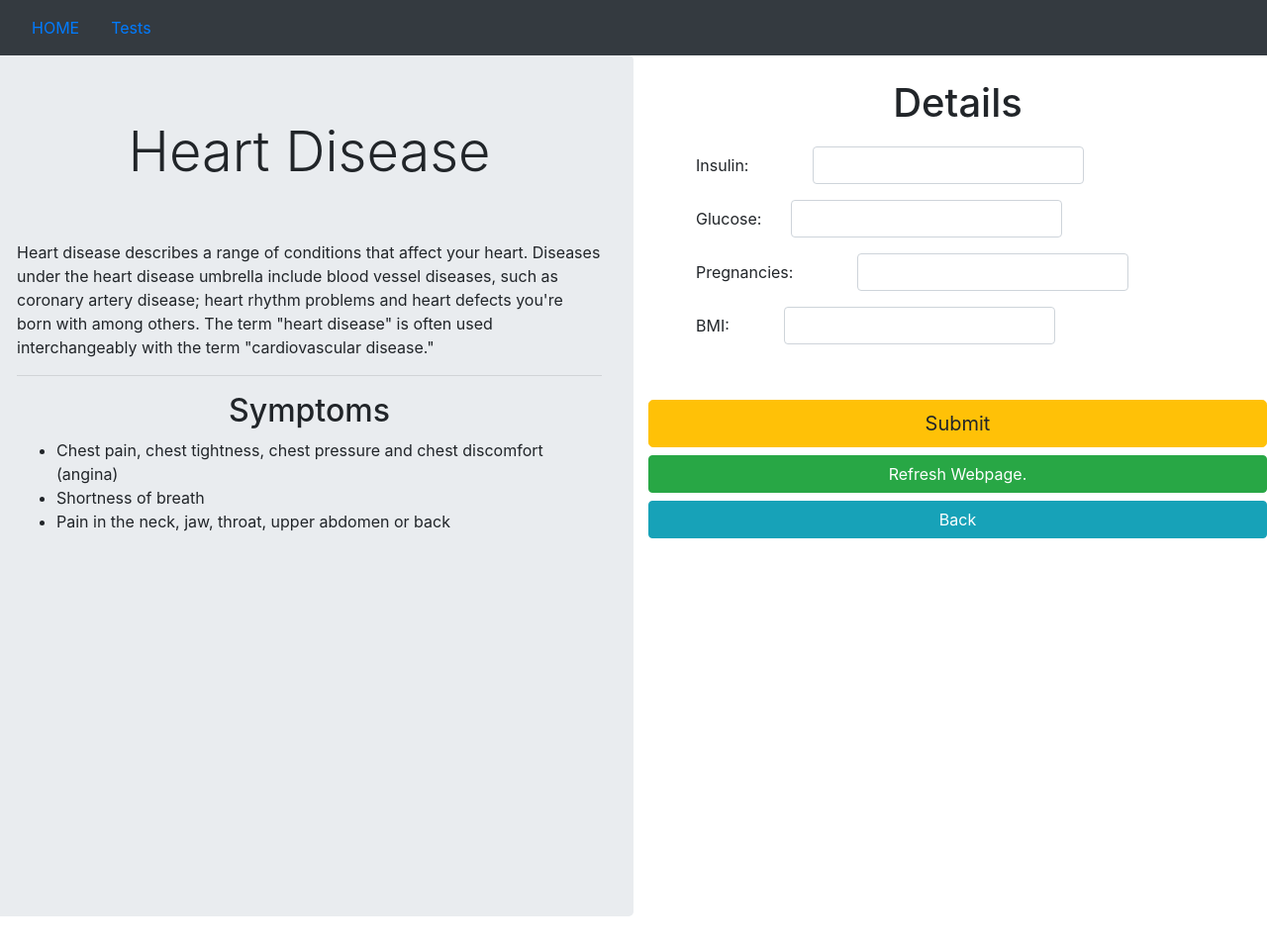
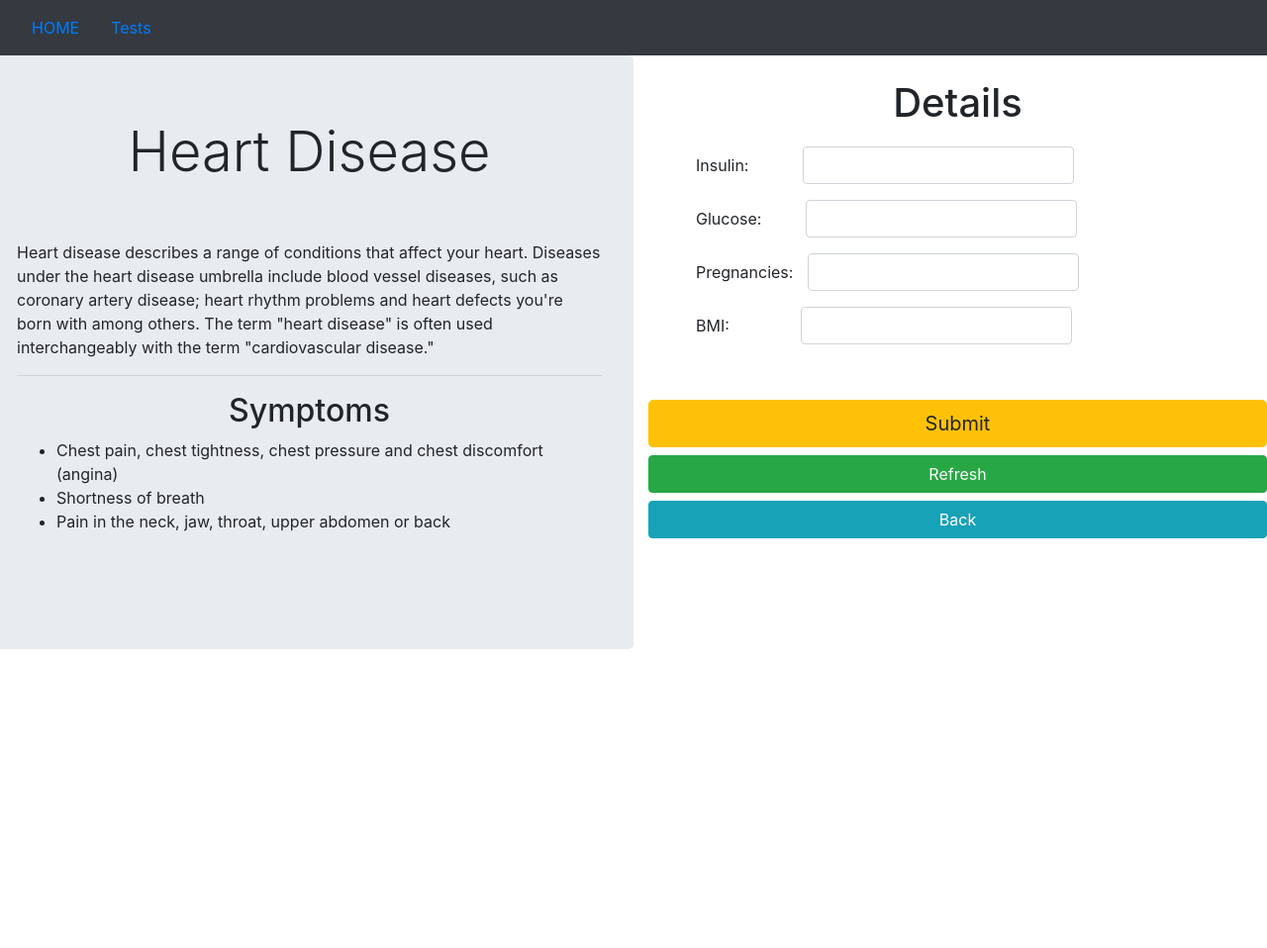
Before and after one commit to hvardhank7/Health-Care, a Flask app: page /diabetes.html in a window 1280 px wide. Shown: the whole page at 99% size. After the commit the page ends 656 px from the top, so only its background shows below. Run offline with Flask 2, Linux system fonts and the light colour scheme; some libraries are stand-ins or nearby versions.

Commit message:
Update diabetes.html

```diff
--- a/template/diabetes.html
+++ b/template/diabetes.html
@@ -14,7 +14,7 @@
 
 
 <body style="margin: 0;padding: 0;">
-    <div class="container-fluid" style="margin: 0;padding: 0;">
+    <div class="container-fluid" style="margin: 0;padding: 0;  height: 50vh;">
         <nav class="navbar navbar-light bg-dark">
             <ul class="nav justify-content-center">
                 <li class="nav-item">
@@ -27,11 +27,11 @@
         </nav>
         <div class="row">
             <div class="col-6 py-0 px-0">
-                <div class="jumbotron " style="height: 870px;">
+                <div class="jumbotron " style="height: 600px;">
                     <h1 class="display-4 text-center">Heart Disease</h1>
                     <br><br>
-                    <p>Heart disease describes a range of conditions that affect your heart. Diseases under the heart disease umbrella include blood vessel diseases, such as coronary artery disease; heart rhythm problems and heart defects you're born with among others.
-                        The term "heart disease" is often used interchangeably with the term "cardiovascular disease."</p>
+                    <p>Heart disease describes a range of conditions that affect your heart. Diseases under the heart disease umbrella include blood vessel diseases, such as coronary artery disease; heart rhythm problems and heart defects you're born with
+                        among others. The term "heart disease" is often used interchangeably with the term "cardiovascular disease."</p>
                     <hr>
                     <h2 class="display-5 text-center">Symptoms</h2>
                     <ul>
@@ -54,27 +54,27 @@
                     <div class="container" style="padding-bottom: 50px;">
                         <div class="form-group py-2 ml-5">
                             <label for="Insulin">Insulin: </label>
-                            <input type="text" id="Insulin" name="Insulin" class="form-control" style="margin-left: 65px;">
+                            <input type="text" id="Insulin" name="Insulin" class="form-control" style="margin-left: 55px;">
                         </div>
 
                         <div class="form-group py-2 ml-5">
                             <label for="Glucose">Glucose: </label>
-                            <input type="text" class="form-control" id="Glucose" name="Glucose" style="margin-left: 30px;">
+                            <input type="text" class="form-control" id="Glucose" name="Glucose" style="margin-left: 45px;">
                         </div>
                         <div class="form-group py-2 ml-5">
 
                             <label for="Pregnancies">Pregnancies: </label>
-                            <input type="text" class="form-control" id="Pregnancies" name="Pregnancies" style="margin-left: 65px;">
+                            <input type="text" class="form-control" id="Pregnancies" name="Pregnancies" style="margin-left: 15px;">
                         </div>
                         <div class="form-group py-2 ml-5">
 
                             <label for="BMI">BMI: </label>
-                            <input type="text" class="form-control" id="BMI" name="BMI" style="margin-left: 55px;">
+                            <input type="text" class="form-control" id="BMI" name="BMI" style="margin-left: 72px;">
                         </div>
                         <br><br>
 
                         <input type="submit" class='btn btn-lg btn-warning btn-block' value="Submit">
-                        <input type="button" value="Refresh Webpage." onclick='refreshPage()' class="btn btn-block  btn-success" />
+                        <input type="button" value="Refresh" onclick='refreshPage()' class="btn btn-block  btn-success" />
                         <a href="/" class="btn btn-info btn-block">Back</a>
                         <br><br>
                     </div>
@@ -91,7 +91,6 @@
                 location.reload();
             }
         }
-
     </script>
 
     <script src="https://code.jquery.com/jquery-3.2.1.slim.min.js" integrity="sha384-KJ3o2DKtIkvYIK3UENzmM7KCkRr/rE9/Qpg6aAZGJwFDMVNA/GpGFF93hXpG5KkN" crossorigin="anonymous"></script>
```
